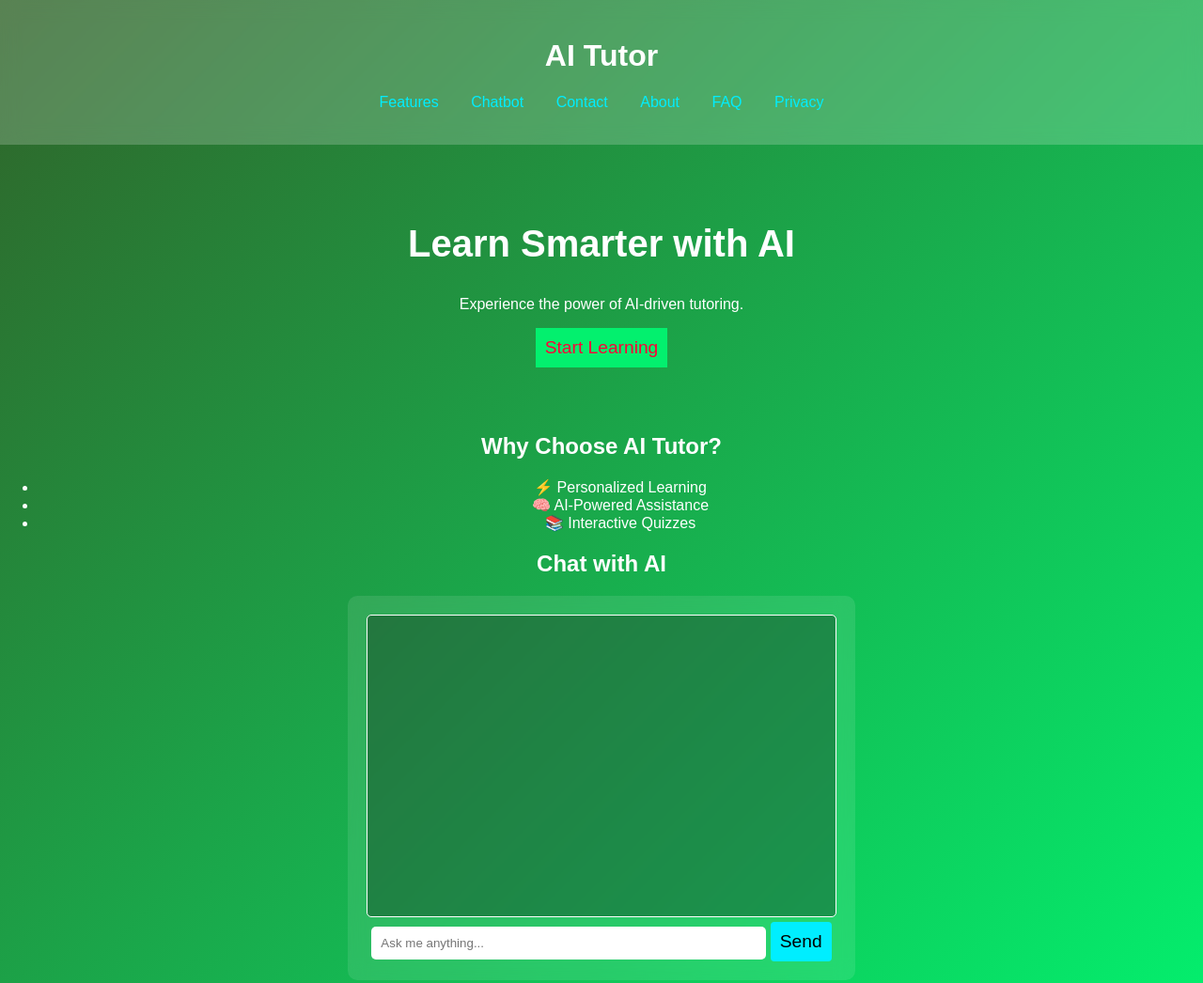
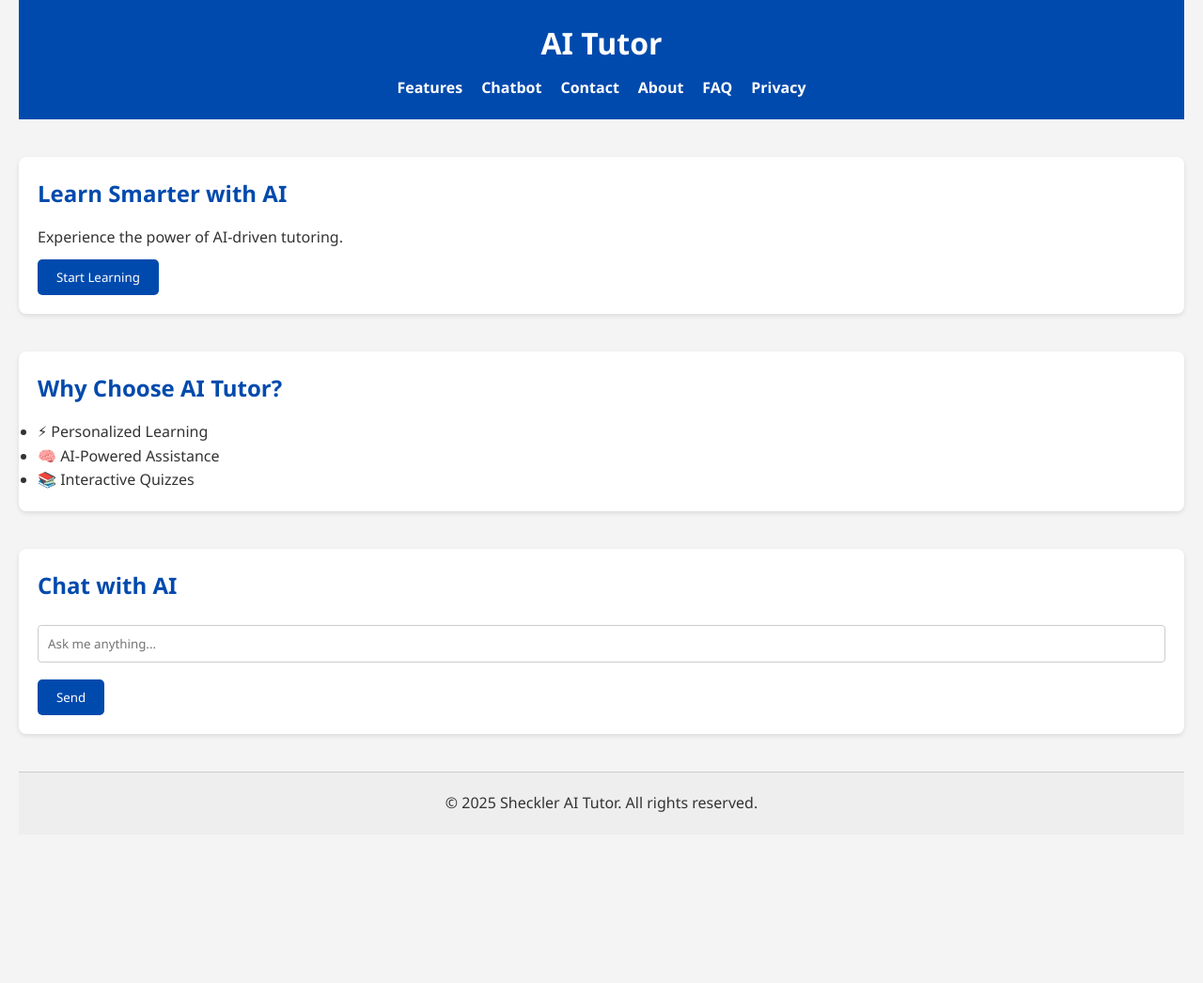
Before and after one commit to sheckler-commits/sheckler-commits.github.io, a plain HTML site: page index.html in a window 1280 px wide. Shown: the top 1046 px of the page at 94% size. After the commit the page ends 888 px from the top, so only its background shows below. Drawn offline with Linux system fonts and the light colour scheme; a script that the page names is missing.

Commit message:
Add files via upload

```diff
--- /dev/null
+++ b/script.js
@@ -0,0 +1,31 @@
+
+document.addEventListener("DOMContentLoaded", () => {
+    const sendBtn = document.getElementById("send-btn");
+    const userInput = document.getElementById("user-input");
+    const chatBox = document.getElementById("chat-box");
+
+    if (sendBtn && userInput && chatBox) {
+        sendBtn.addEventListener("click", () => {
+            const userMessage = userInput.value.trim();
+            if (userMessage !== "") {
+                // Display user's message
+                const userBubble = document.createElement("div");
+                userBubble.className = "user-message";
+                userBubble.textContent = "You: " + userMessage;
+                chatBox.appendChild(userBubble);
+
+                // Simulate AI response
+                const aiBubble = document.createElement("div");
+                aiBubble.className = "ai-message";
+                aiBubble.textContent = "AI: I'm still learning, but I heard you say: "" + userMessage + """;
+                chatBox.appendChild(aiBubble);
+
+                // Clear input
+                userInput.value = "";
+
+                // Scroll to bottom
+                chatBox.scrollTop = chatBox.scrollHeight;
+            }
+        });
+    }
+});
--- a/styles.css
+++ b/styles.css
@@ -1,112 +1,87 @@
-body {
-    font-family: Arial, sans-serif;
-    background: linear-gradient(135deg, #306329, #03f06e);
-    color: #fff;
-    text-align: center;
+
+* {
     margin: 0;
     padding: 0;
+    box-sizing: border-box;
+    font-family: 'Segoe UI', Tahoma, Geneva, Verdana, sans-serif;
 }
+
+body {
+    line-height: 1.6;
+    background-color: #f4f4f4;
+    color: #333;
+    padding: 0 20px;
+}
+
 header {
-    background: rgba(255, 255, 255, 0.1);
-    padding: 20px;
-    backdrop-filter: blur(10px);
-    transition: background 0.1s ease;
+    background-color: #004aad;
+    color: white;
+    padding: 20px 0;
+    text-align: center;
 }
-header:hover {
-    background: rgba(255, 255, 255, 0.2);
+
+header h1 {
+    margin-bottom: 10px;
 }
+
 nav ul {
     list-style: none;
-    padding: 0;
+    display: flex;
+    justify-content: center;
+    gap: 20px;
 }
-nav ul li {
-    display: inline;
-    margin: 0 15px;
+
+nav a {
+    color: white;
+    text-decoration: none;
+    font-weight: bold;
 }
-nav a {
-    color: #0ef;
-    text-decoration: none;
-    transition: color 0.1s ease;
+
+nav a:hover {
+    text-decoration: underline;
 }
-nav a:hover {
-    color: rgb(172, 69, 185);
+
+section {
+    margin: 40px 0;
+    padding: 20px;
+    background-color: white;
+    border-radius: 8px;
+    box-shadow: 0 2px 5px rgba(0, 0, 0, 0.1);
 }
-.hero {
-    padding: 50px 20px;
+
+section h2 {
+    margin-bottom: 15px;
+    color: #004aad;
 }
-.hero h2 {
-    font-size: 2.5em;
-    transition: color 0.1s ease;
+
+footer {
+    text-align: center;
+    padding: 20px;
+    background-color: #eee;
+    margin-top: 40px;
+    border-top: 1px solid #ccc;
 }
-.hero h2:hover {
-    color: #08c;
-}
+
 button {
-    background: #0ef;
-    color: #000;
+    background-color: #004aad;
+    color: white;
     border: none;
     padding: 10px 20px;
-    font-size: 1.2em;
     cursor: pointer;
-    transition: background 0.1s ease, color 0.1s ease;
+    border-radius: 5px;
+    margin-top: 10px;
 }
+
 button:hover {
-    background: rgb(184, 204, 0);
-    color: #fff;
+    background-color: #00317a;
 }
-.chat-container {
-    width: 80%;
-    max-width: 500px;
-    margin: 20px auto;
-    padding: 20px;
-    background: rgba(255, 255, 255, 0.1);
-    backdrop-filter: blur(10px);
-    border-radius: 10px;
-    transition: background 0.1s ease;
+
+input[type="text"],
+input[type="email"],
+textarea {
+    width: 100%;
+    padding: 10px;
+    margin: 8px 0;
+    border: 1px solid #ccc;
+    border-radius: 4px;
 }
-.chat-container:hover {
-    background: rgba(255, 255, 255, 0.2);
-}
-.chat-box {
-    height: 300px;
-    overflow-y: auto;
-    text-align: left;
-    padding: 10px;
-    border: 1px solid #fff;
-    border-radius: 5px;
-    background: rgba(0, 0, 0, 0.3);
-    transition: background 0.1s ease;
-}
-.chat-box:hover {
-    background: rgba(0, 0, 0, 0.5);
-}
-#user-input {
-    width: 80%;
-    padding: 10px;
-    border: none;
-    margin-top: 10px;
-    border-radius: 5px;
-    transition: background 0.1s ease;
-}
-#user-input:hover {
-    background: rgba(255, 255, 255, 0.2);
-}
-#start-learning {
-    padding: 10px;
-    background: #03f06e;
-    border: none;
-    color: rgb(255, 0, 55);
-}
-#send-btn {
-    padding: 10px;
-    border: none;
-    background: #0ef;
-    color: #000;
-    cursor: pointer;
-    border-radius: 4px;
-    transition: background 0.1s ease, color 0.1s ease;
-}
-#send-btn:hover {
-    background: #08c;
-    color: #fff;
-}
```
Also changed, not shown: privacy.html (added, +26 -0 lines).
